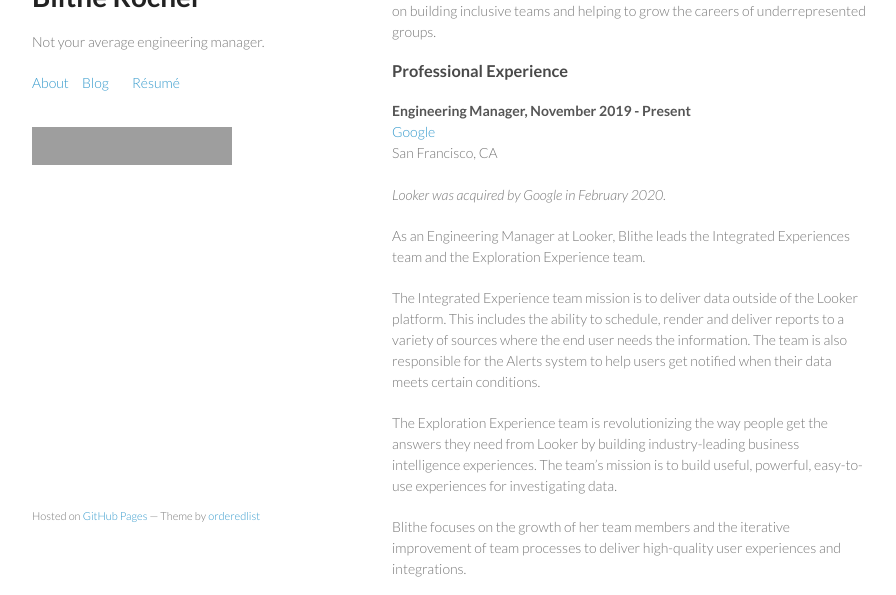
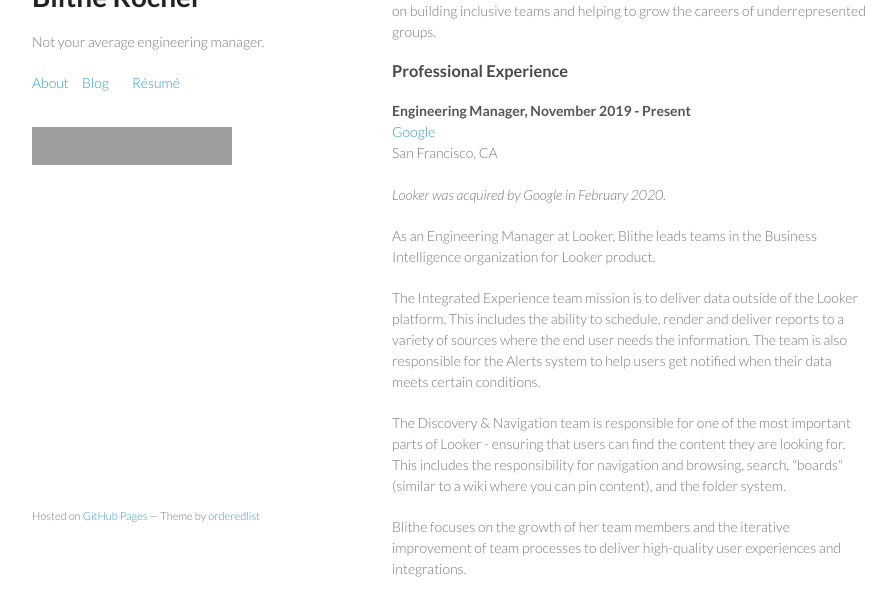
Before and after one commit to blithe/blithe.github.com, a Jekyll site: the page built from resume.html, in a window 1280 px wide and 900 px high, cut to the strip 305-900 px from the top of the window. Shown: the whole strip, without its empty margins (178-1074 px from the left). Built offline with Jekyll 4.4.1, drawn with Linux system fonts in a browser that asks for light colours; grey boxes are pictures that could not be loaded.

Commit message:
update team details

```diff
--- a/resume.html
+++ b/resume.html
@@ -19,11 +19,11 @@
     San Francisco, CA<br><br>
     <p><i>Looker was acquired by Google in February 2020.</i></p>
 
-    <p>As an Engineering Manager at Looker, Blithe leads the Integrated Experiences team and the Exploration Experience team.</p>
+    <p>As an Engineering Manager at Looker, Blithe leads teams in the Business Intelligence organization for Looker product.</p>
 
     <p>The Integrated Experience team mission is to deliver data outside of the Looker platform. This includes the ability to schedule, render and deliver reports to a variety of sources where the end user needs the information. The team is also responsible for the Alerts system to help users get notified when their data meets certain conditions.</p>
 
-    <p>The Exploration Experience team is revolutionizing the way people get the answers they need from Looker by building industry-leading business intelligence experiences. The team’s mission is to build useful, powerful, easy-to-use experiences for investigating data.</p>
+    <p>The Discovery & Navigation team is responsible for one of the most important parts of Looker - ensuring that users can find the content they are looking for. This includes the responsibility for navigation and browsing, search, "boards" (similar to a wiki where you can pin content), and the folder system.</p>
 
     <p>Blithe focuses on the growth of her team members and the iterative improvement of team processes to deliver high-quality user experiences and integrations.</p>
   </div>
```
